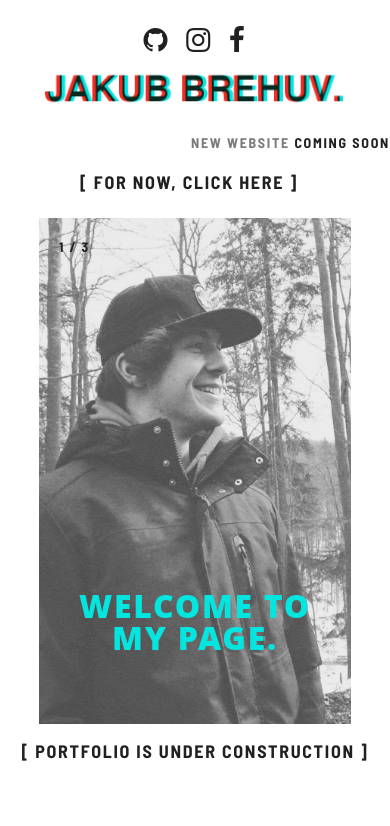
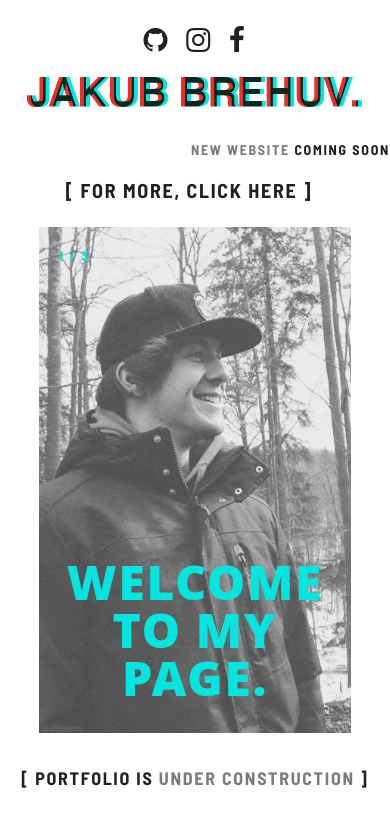
Before and after one commit to kubekbreha/My-Curriculum-Vitae, a plain HTML site: page index.html in a window 390 px wide. Drawn offline with Linux system fonts and the light colour scheme.

Commit message:
transparen logo, font sizes

```diff
--- a/css/glitch-slideshow.css
+++ b/css/glitch-slideshow.css
@@ -33,7 +33,7 @@
 }
 
 .slides--contained .slide__img {
-	width: 600px;
+	width: 750px;
 	max-width: 100%;
 }
 
@@ -72,8 +72,8 @@
 }
 
 .slide__title {
-	font-weight: 400;
-	font-size: 6rem;
+	font-weight: 600;
+	font-size: 7rem;
 	margin: 0 0 0.25rem;
 	font-family: 'Open Sans', sans-serif;
 	font-weight: 900  !important;
@@ -125,9 +125,9 @@
 
 .slide-nav__button {
 	display: block;
-	background: none;
+	background: 0;
 	border: 0;
-	margin: 0 1rem 0 0;
+	margin: 0 1rem 0 -7rem;
 	padding: 0;
 	text-transform: inherit;
 	letter-spacing: inherit;
@@ -177,6 +177,20 @@
 		padding: 0 0 2rem 0;
 		justify-content: center !important;
 	}
+
+
+	.slide-nav__button {
+		display: block;
+		background: 0;
+		border: 0;
+		margin: 0 1rem 0 0;
+		padding: 0;
+		text-transform: inherit;
+		letter-spacing: inherit;
+		font-weight: inherit;
+		color: var(--color-link);
+	}
+
 	.slide__text {
 		position: relative;
 		top: auto;
@@ -191,7 +205,7 @@
 		width: 100%;
 	}
 	.slide__title {
-		font-size: 2rem;
+		font-size: 3rem;
 	}
 	.slide__description {
 		font-size: 1rem;
@@ -210,7 +224,7 @@
 		top: auto !important;
 	}
 	.slide-nav__text {
-		font-size: 1.5rem;
+		font-size: 1.7rem;
 	}
 }
 
--- a/css/styles.css
+++ b/css/styles.css
@@ -100,7 +100,7 @@ input.wpcf7-form-control.wpcf7-submit {
 }
 
 .slide-nav__button {
-    font-size: 18px !important;
+    font-size: 20px !important;
 }
 
 span.pop-it.pum-trigger {
@@ -109,15 +109,16 @@ span.pop-it.pum-trigger {
     font-weight: 600;
 }
 
+
 .logo {
     position: absolute;
-    left: 10%;
+    left: 4%;
     top: 20%;
     z-index: 9999;
 }
 
 .logo img {
-    width: 100%;
+    width: 125%;
 }
 
 .slide:nth-child(2) .slide__text {
@@ -194,7 +195,6 @@ span.pop-it.pum-trigger {
     .slide__description {
         margin-left: 6px;
     }
-
 }
 
 @media only screen and (max-width: 1024px) {
@@ -216,9 +216,15 @@ span.pop-it.pum-trigger {
         top: 0;
         z-index: 9999;
         position: relative;
-        max-width: 80%;
+        max-width: 90%;
         margin: 20px auto 0;
     }
+
+
+    .logo img {
+        width: 100%;
+    }
+
 
     .demos {
         display: none;
--- a/index.html
+++ b/index.html
@@ -43,7 +43,7 @@
 
     <!--LOGO NAME-->
     <div class="logo">
-        <img src="images/logo2.png">
+        <img src="images/logo_transparent.png">
     </div>
 
 
@@ -84,7 +84,7 @@
                     <div class="glitch__img"
                          style="background-image: url(images/profile.jpg);"></div>
                 </div>
-                <div class="timer">1 / 3</div>
+                <div class="timer blue">1 / 3</div>
 
                 <div class="slide__text">
                     <h2 class="slide__title">WELCOME TO MY PAGE.</h2>
@@ -131,7 +131,6 @@
                 <div class="timer">2 / 3</div>
                 <div class="slide__text">
                     <h2 class="slide__title">I LIKE TO DO CRAZY SHIT.</h2>
-
                 </div>
             </div>
             <!--<div class="slide">-->
@@ -158,13 +157,13 @@
 
         <nav class="slide-nav">
             <!-- <button class="slide-nav__button previous"><span>Previous</span></button> -->
-            <button class="slide-nav__button next"><span>[ For now, click here ]</span></button>
+            <button class="slide-nav__button next"><span>[ For more, click here ]</span></button>
         </nav>
     </div>
 
 
     <!--OTHER LINKS-->
-    <a target="_blank" class="portfolio-btn">[ PORTFOLIO IS UNDER CONSTRUCTION ]</a>
+    <p target="_blank" class="portfolio-btn">[ PORTFOLIO IS <span style="color: #7b7b7b;">UNDER CONSTRUCTION</span> ]</p>
 
 
 
```
Also changed, not shown: images/logo_transparent.png (added).
